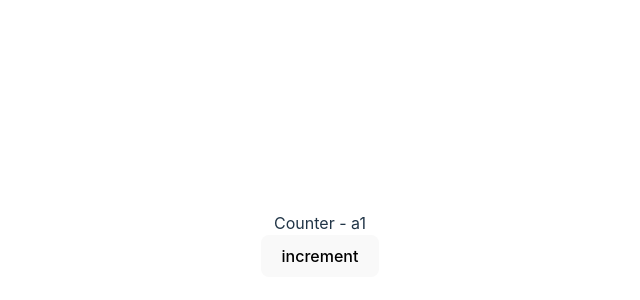
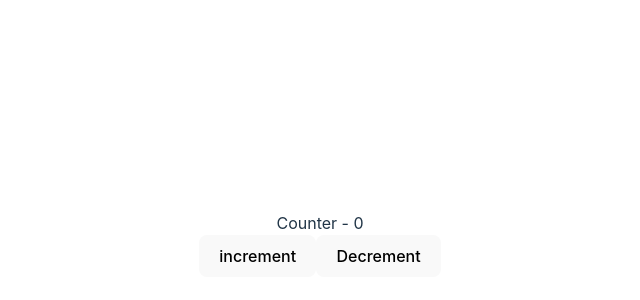
Before and after one commit to shashaaankkkkk/react_learning_pathwork, a React (Vite) app: page / in a window 1280 px wide. Shown: the part 156-456 px from the top of the page, without its empty margins (320-960 px from the left). Built offline with nearby package versions, Linux system fonts and the light colour scheme.

Commit message:
decrement of state

```diff
--- a/src/components/Counter.jsx
+++ b/src/components/Counter.jsx
@@ -8,8 +8,9 @@ const Counter=()=> {
 
   return (
     <div>
-    <div>Counter - a{Count+1}</div>
+    <div>Counter - {Count}</div>
     <button onClick={()=>{setCount(Count+2)}}>increment</button>
+    <button onClick={()=>{setCount(Count-1)}}>Decrement</button>
     </div>
   )
 }
```
